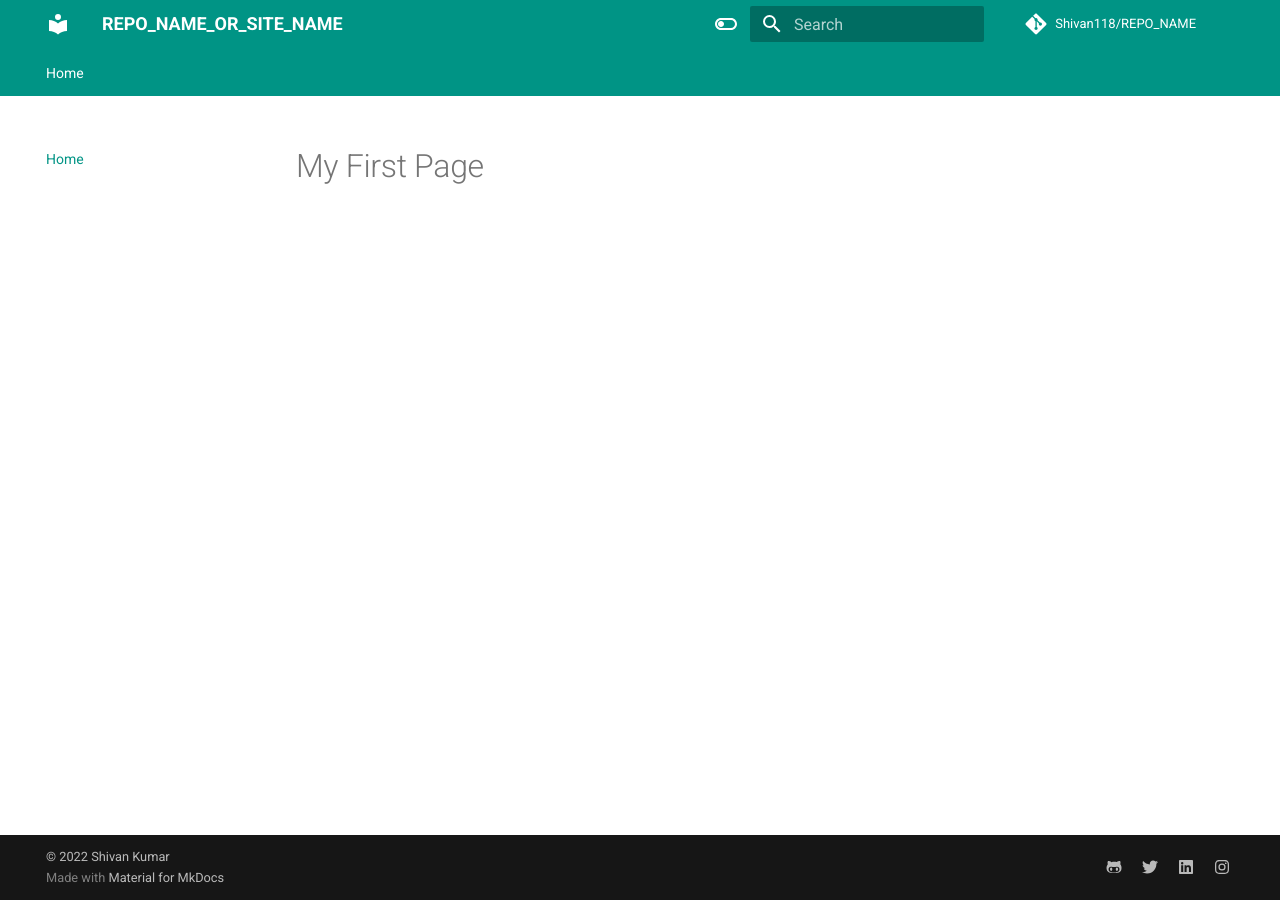
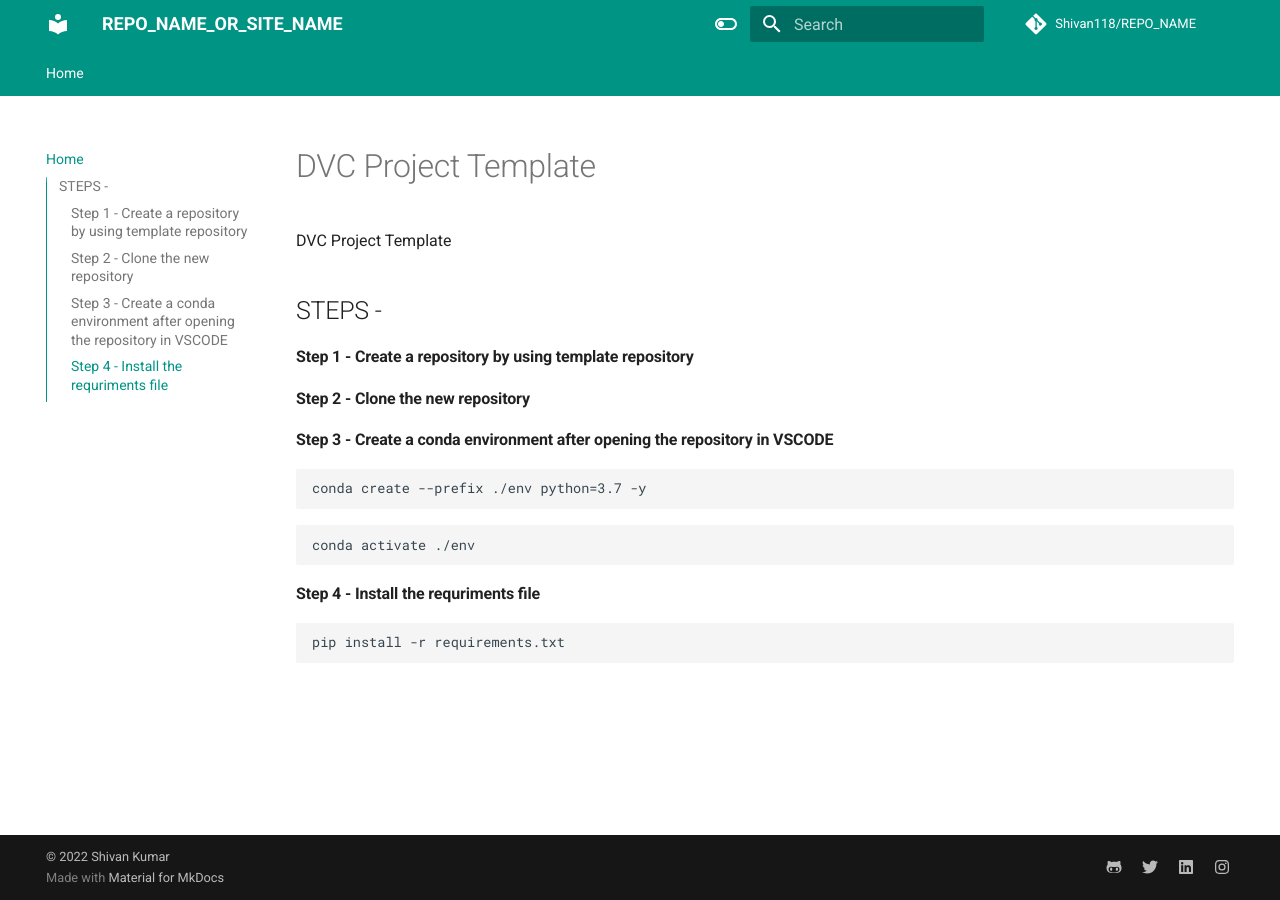
Before and after one commit to Shivan118/NLP-DVC-Project, an MkDocs documentation site: the page built from docs/index.md, in a window 1280 px wide. Built offline with MkDocs 1.6.1 and Material for MkDocs 9.7.7, drawn with Linux system fonts in a browser that asks for light colours; comment, search, counter and statistics services are not loaded.

Commit message:
index md file updated

````diff
--- a/docs/index.md
+++ b/docs/index.md
@@ -1 +1,23 @@
-# My First Page
+# DVC Project Template
+
+DVC Project Template
+
+## STEPS -
+
+#### Step 1 - Create a repository by using template repository
+
+#### Step 2 - Clone the new repository
+
+#### Step 3 - Create a conda environment after opening the repository in VSCODE
+```
+conda create --prefix ./env python=3.7 -y
+```
+
+```
+conda activate ./env
+```
+
+#### Step 4 - Install the requriments file
+```
+pip install -r requirements.txt
+```
````
